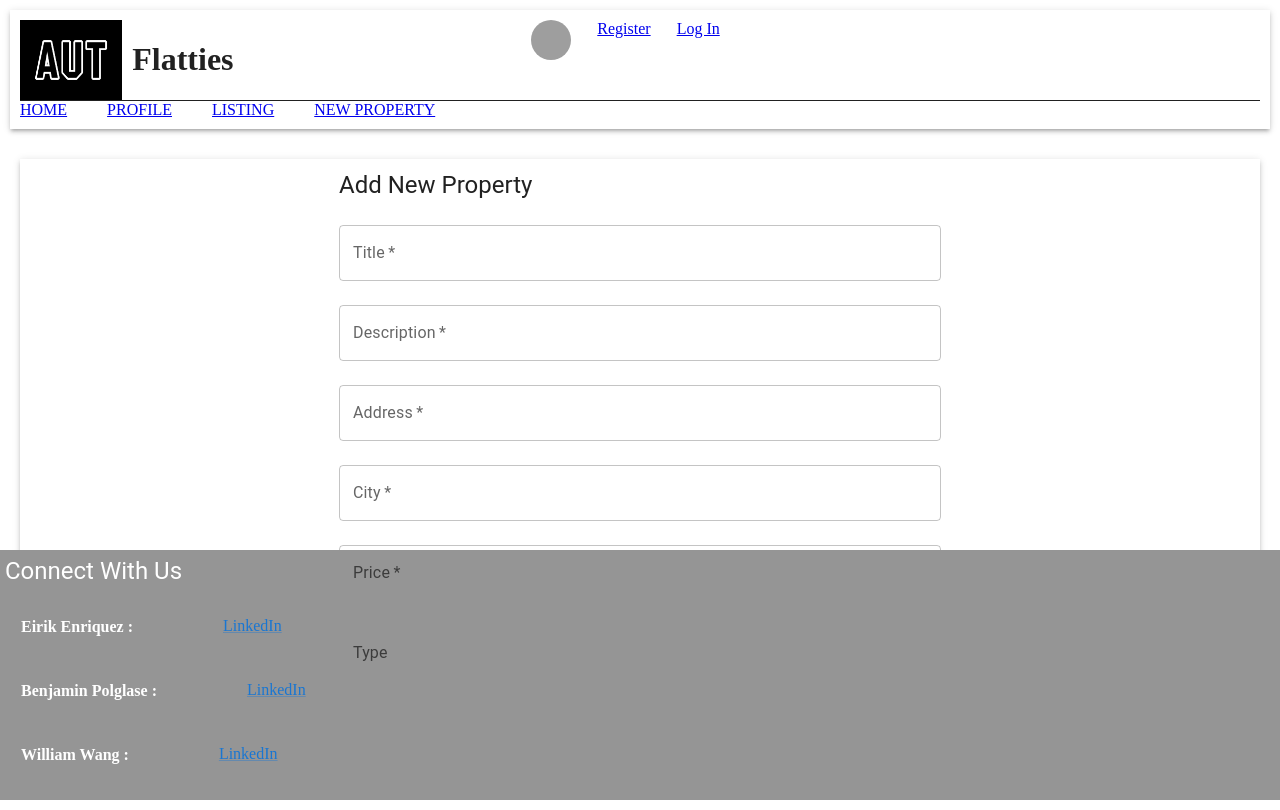
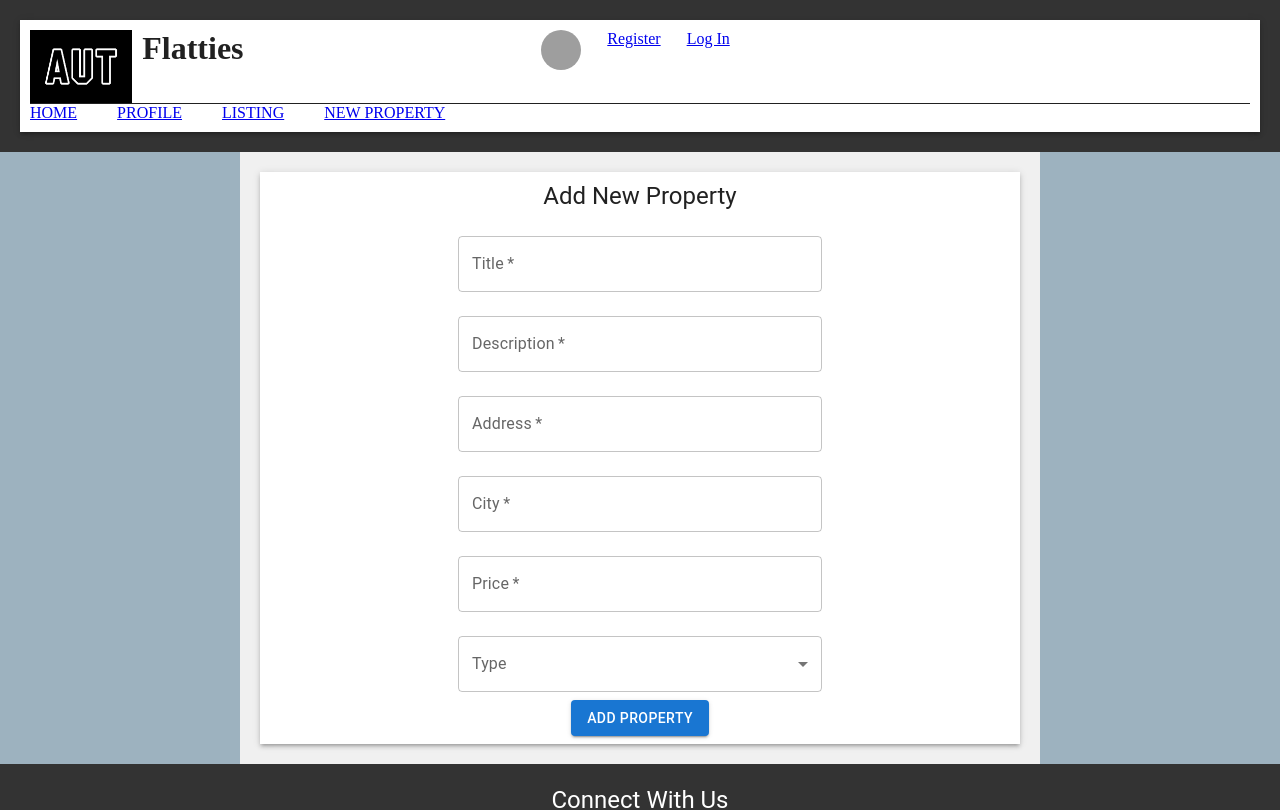
Before and after one commit to Puddle-Dev/Flatties, a React (Create React App) app in the folder flatties-frontend/: page /new-property in a window 1280 px wide. Shown: the top 810 px of the page. Built offline with nearby package versions, Linux system fonts and the light colour scheme; grey boxes are pictures that could not be loaded.

Commit message:
change to flex layout, footer at bottom now

```diff
--- a/flatties-frontend/public/index.html
+++ b/flatties-frontend/public/index.html
@@ -25,6 +25,17 @@
       Learn how to configure a non-root public URL by running `npm run build`.
     -->
     <title>Flatties - make moving easier</title>
+    <style>
+      html, body {
+        margin: 0;
+        padding: 0;
+        height: 100%;
+      }
+      body{
+        display: flex;
+        flex-direction: column;
+      }
+    </style>
   </head>
   <body>
     <noscript>You need to enable JavaScript to run this app.</noscript>
--- a/flatties-frontend/src/App.tsx
+++ b/flatties-frontend/src/App.tsx
@@ -3,6 +3,7 @@ import React from "react";
 import Router from "./router/Router";
 import HomePage from "./pages/home/HomePage";
 import Layout from "./components/layout/Layout";
+import { height } from "@mui/system";
 // import HomePage from './pages/home/HomePage';
 // // material ui imports
 // import Alert from '@mui/material/Alert';
--- a/flatties-frontend/src/components/layout/Layout.css
+++ b/flatties-frontend/src/components/layout/Layout.css
@@ -1,33 +1,39 @@
-/* Layout.css */
-
-body {
+* {
+  box-sizing: border-box;
+  text-align: center;
   margin: 0;
   padding: 0;
+}
+
+.container {
+  min-height: 100vh;
   display: flex;
   flex-direction: column;
-  min-height: 100vh;
+  background-color: #9DB2BF;
+}
+
+header, footer {
+  color: #FFF;
+  padding: 20px;
 }
 
 header {
-  /* Your header styles */
-  background-color: #ffffff;
-  color: #fff;
-  padding: 10px;
+  background-color: #333333;
+  color: #FFFFFF;
 }
-
 main {
-  /* Your main content styles */
+  /* min-height: 100vh; */
   flex: 1;
   padding: 20px;
-  padding-bottom: 100px; /* 预留 footer 的高度 */
+  /* border: 2px dashed red; */
+  background-color: #F0F0F0;
+  color: #333333;
+  max-width: 100vh;
+  margin-left: auto;
+  margin-right: auto;
 }
-
 footer {
-  /* Your footer styles */
-  background-color: #959595;
-  color: #fff;
-  padding: 5px;
-  position: fixed;
-  bottom: 0;
-  width: 100%;
+  margin-top: auto;
+  background-color: #333333;
+  color: #FFFFFF;
 }
--- a/flatties-frontend/src/components/layout/Layout.tsx
+++ b/flatties-frontend/src/components/layout/Layout.tsx
@@ -8,12 +8,12 @@ import { Paper } from "@mui/material";
 
 function Layout() {
   return (
-    <div>
+    <div className="container">
       <header>
         <NavBar />
       </header>
       <main>
-        <Paper elevation={3} square style={{ padding: "10px" }}>
+        <Paper elevation={3} square style={{ padding: "8px" }}>
         <Outlet />
         </Paper>
       </main>
```
